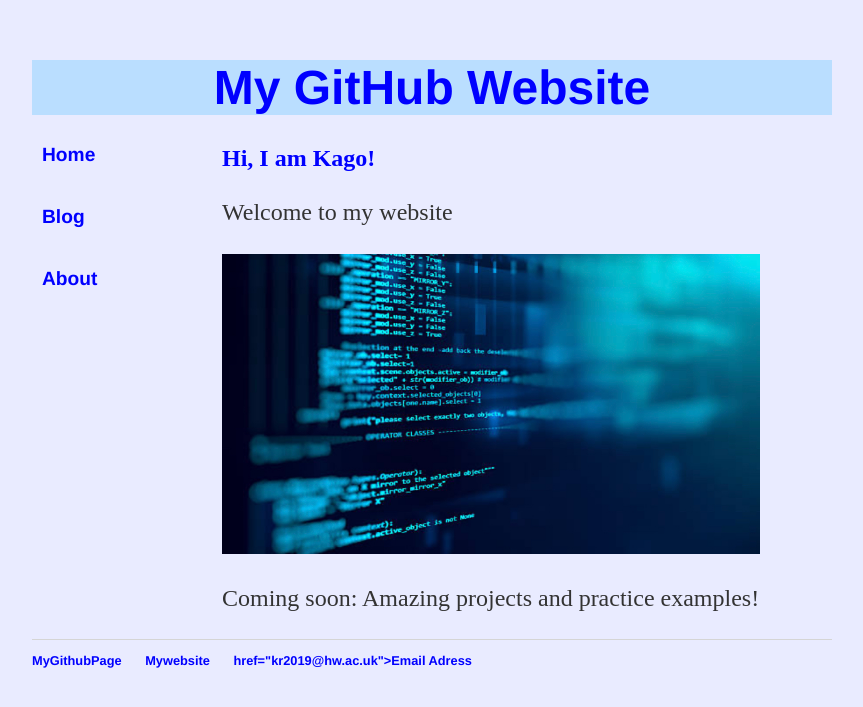
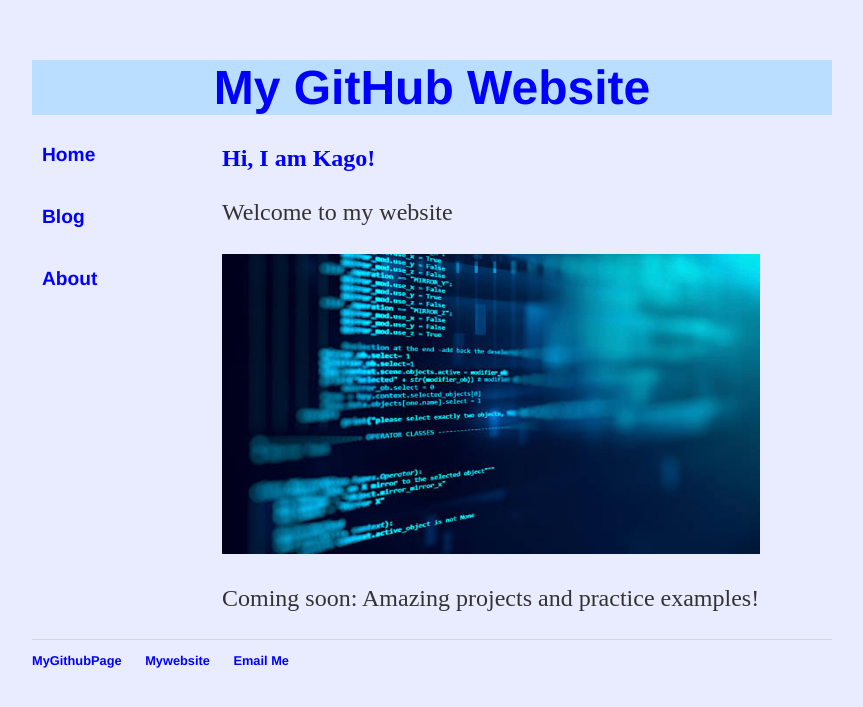
Before and after one commit to KagoPrezRantsho/KagoPrezRantsho.github.io, a Jekyll site: the page built from index.html, in a window 1280 px wide. Shown: the top 707 px of the page, without its empty margins (208-1071 px from the left). Built offline with Jekyll 4.4.1, drawn with Linux system fonts in a browser that asks for light colours.

Commit message:
Update default.html

```diff
--- a/_layouts/default.html
+++ b/_layouts/default.html
@@ -31,7 +31,7 @@
       <ul>
         <li><a href="https://github.com/KagoPrezRantsho/KagoPrezRantsho.github.io/blob/main/css/main.css">MyGithubPage</a></li>
         <li><a href="https://kagoprezrantsho.github.io">Mywebsite</a></li>
-        <li><a> href="kr2019@hw.ac.uk">Email Adress</a></li>
+        <a href = "mailto:abc@example.com?subject = Feedback&body = Message">Email Me</a>
       </ul>
     </footer>
   </div>
```
